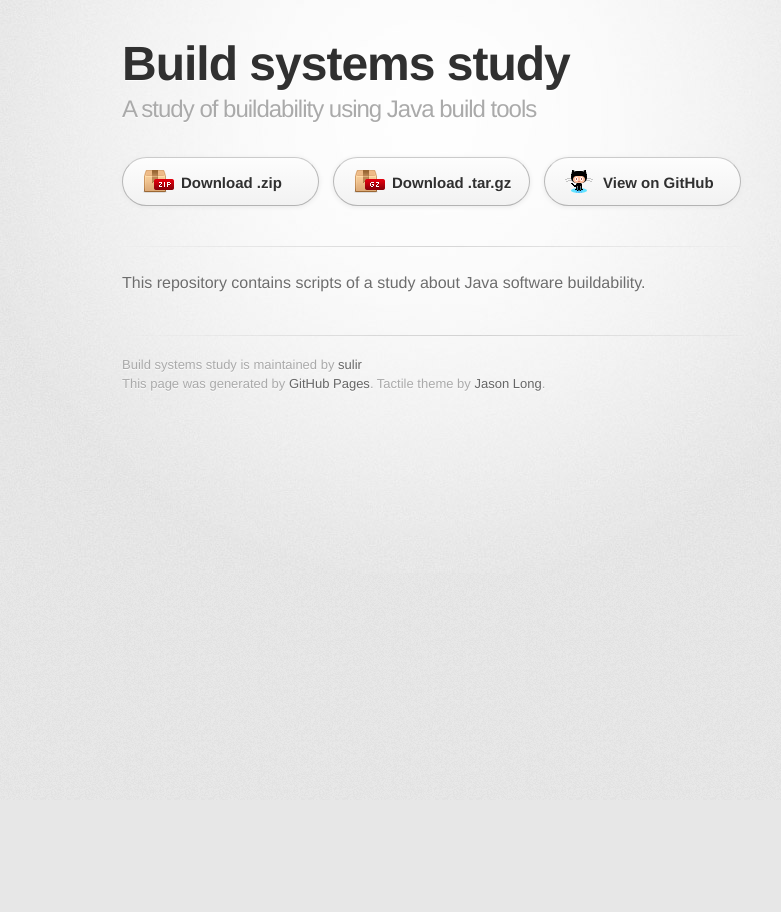
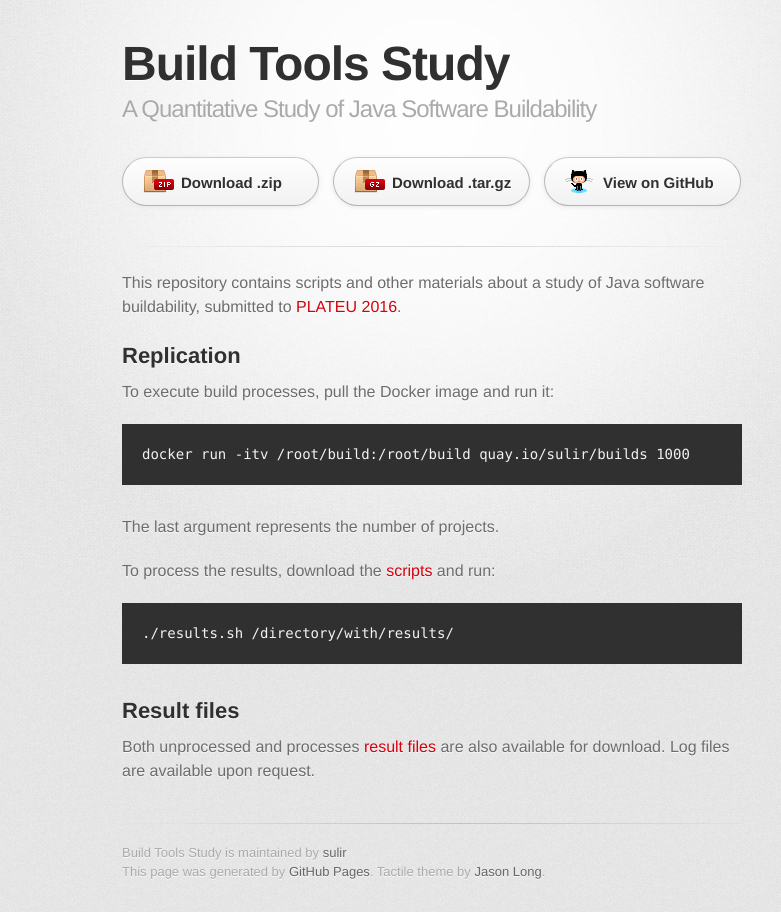
Before and after one commit to sulir/build-study, a plain HTML site: page index.html in a window 1280 px wide. Shown: the whole page, without its empty margins (208-989 px from the left). Before the commit the page ends 800 px from the top, so only its background shows below. Drawn offline with Linux system fonts and the light colour scheme; a web font is replaced by a local one.

Commit message:
Create gh-pages branch via GitHub

```diff
--- a/index.html
+++ b/index.html
@@ -10,7 +10,7 @@
     <!--[if lt IE 9]>
     <script src="//html5shiv.googlecode.com/svn/trunk/html5.js"></script>
     <![endif]-->
-    <title>Build systems study by sulir</title>
+    <title>Build Tools Study by sulir</title>
   </head>
 
   <body>
@@ -18,8 +18,8 @@
       <div class="inner">
 
         <header>
-          <h1>Build systems study</h1>
-          <h2>A study of buildability using Java build tools</h2>
+          <h1>Build Tools Study</h1>
+          <h2>A Quantitative Study of Java Software Buildability</h2>
         </header>
 
         <section id="downloads" class="clearfix">
@@ -31,11 +31,31 @@
         <hr>
 
         <section id="main_content">
-          <p>This repository contains scripts of a study about Java software buildability.</p>
+          <p>This repository contains scripts and other materials about a study of Java software buildability, submitted to <a href="http://2016.splashcon.org/track/plateau2016">PLATEU 2016</a>.</p>
+
+<h2>
+<a id="replication" class="anchor" href="#replication" aria-hidden="true"><span aria-hidden="true" class="octicon octicon-link"></span></a>Replication</h2>
+
+<p>To execute build processes, pull the Docker image and run it:</p>
+
+<pre><code>docker run -itv /root/build:/root/build quay.io/sulir/builds 1000
+</code></pre>
+
+<p>The last argument represents the number of projects.</p>
+
+<p>To process the results, download the <a href="https://github.com/sulir/build-study/zipball/master">scripts</a> and run:</p>
+
+<pre><code>./results.sh /directory/with/results/
+</code></pre>
+
+<h2>
+<a id="result-files" class="anchor" href="#result-files" aria-hidden="true"><span aria-hidden="true" class="octicon octicon-link"></span></a>Result files</h2>
+
+<p>Both unprocessed and processes <a href="files/results.zip">result files</a> are also available for download. Log files are available upon request.</p>
         </section>
 
         <footer>
-          Build systems study is maintained by <a href="https://github.com/sulir">sulir</a><br>
+          Build Tools Study is maintained by <a href="https://github.com/sulir">sulir</a><br>
           This page was generated by <a href="https://pages.github.com">GitHub Pages</a>. Tactile theme by <a href="https://twitter.com/jasonlong">Jason Long</a>.
         </footer>
 
```
Also changed, not shown: params.json (+3 -3 lines).
